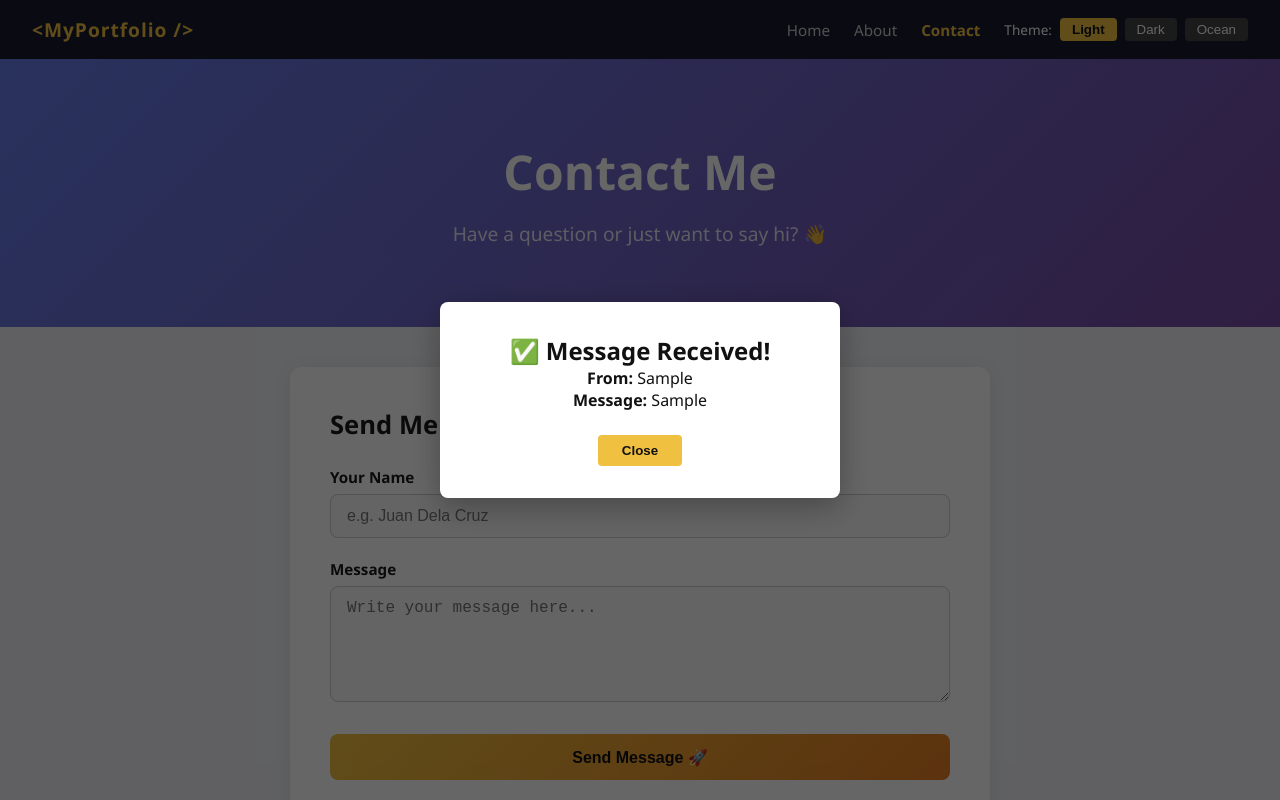
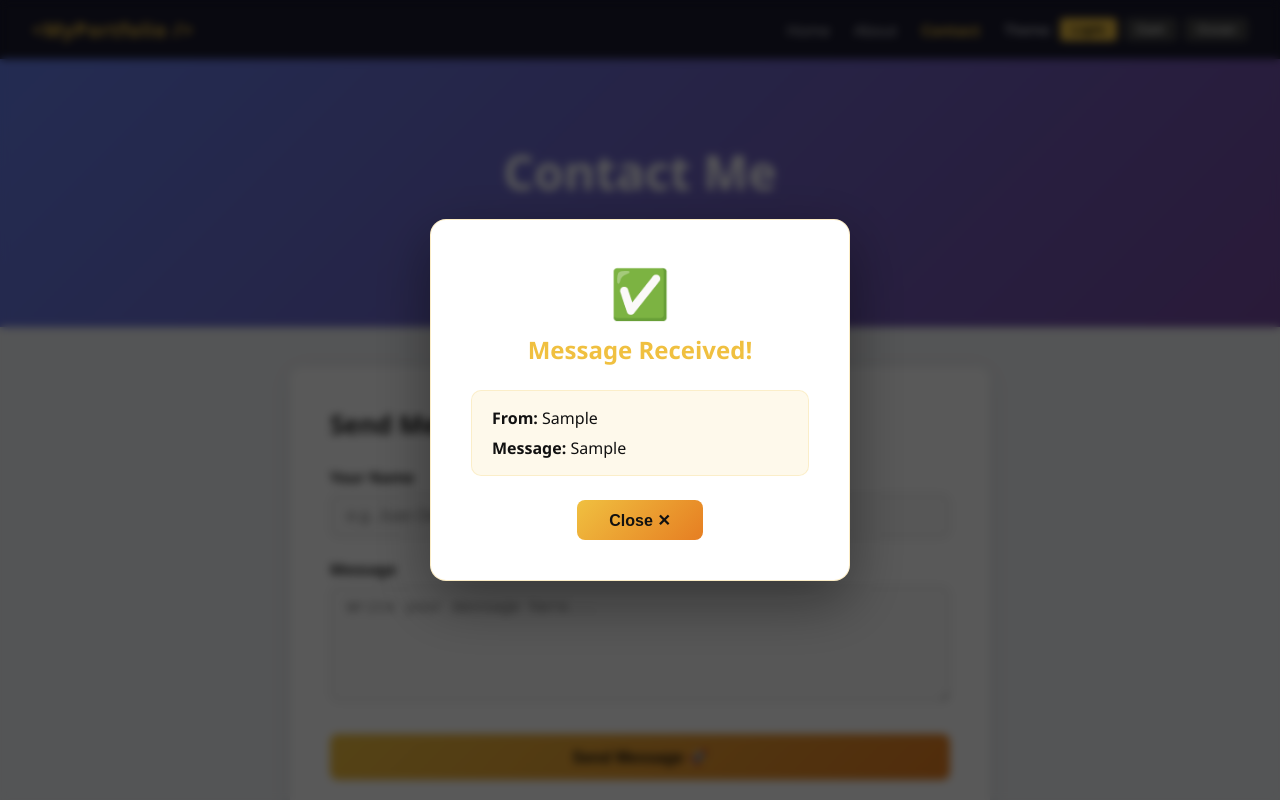
Before and after one commit to HansVilladiego/Finals_Assignment, a React (Vite) app: page /contact in a window 1280 px wide. Both pictures are taken after typing "Sample", "Sample" into the empty fields and a click on the button "Send Message 🚀". Shown: the top 800 px of the page. Built offline with nearby package versions, Linux system fonts and the light colour scheme.

Commit message:
visual overhaul - polished theme

```diff
--- a/src/components/SubmissionModal.tsx
+++ b/src/components/SubmissionModal.tsx
@@ -9,48 +9,58 @@ type Props = {
 export default function SubmissionModal({ sender, message, onClose }: Props) {
   const { theme } = useTheme();
 
-  const modalStyle: React.CSSProperties = {
-    position: "fixed",
-    top: 0, left: 0,
-    width: "100vw", height: "100vh",
-    background: "rgba(0,0,0,0.6)",
-    display: "flex",
-    alignItems: "center",
-    justifyContent: "center",
-    zIndex: 1000,
-  };
-
-  const boxStyle: React.CSSProperties = {
-    background: theme === "dark" ? "#1a1a2e" : theme === "ocean" ? "#0a3d62" : "#ffffff",
-    color: theme === "light" ? "#111" : "#fff",
-    padding: "2rem",
-    borderRadius: "8px",
-    maxWidth: "400px",
-    width: "90%",
-    textAlign: "center",
-    boxShadow: "0 8px 32px rgba(0,0,0,0.3)",
-  };
+  const boxBg = theme === "dark" ? "#1a1a2e" : theme === "ocean" ? "#0d3060" : "#ffffff";
+  const textColor = theme === "light" ? "#111" : "#fff";
 
   return (
-    <div style={modalStyle}>
-      <div style={boxStyle}>
-        <h2>✅ Message Received!</h2>
-        <p><strong>From:</strong> {sender}</p>
-        <p><strong>Message:</strong> {message}</p>
+    <div style={{
+      position: "fixed", top: 0, left: 0,
+      width: "100vw", height: "100vh",
+      background: "rgba(0,0,0,0.65)",
+      display: "flex", alignItems: "center", justifyContent: "center",
+      zIndex: 1000,
+      backdropFilter: "blur(4px)",
+    }}>
+      <div style={{
+        background: boxBg,
+        color: textColor,
+        padding: "2.5rem",
+        borderRadius: "16px",
+        maxWidth: "420px",
+        width: "90%",
+        textAlign: "center",
+        boxShadow: "0 20px 60px rgba(0,0,0,0.4)",
+        border: "1px solid rgba(240,192,64,0.3)",
+      }}>
+        <div style={{ fontSize: "3rem", marginBottom: "0.5rem" }}>✅</div>
+        <h2 style={{ fontSize: "1.5rem", marginBottom: "1.5rem", color: "#f0c040" }}>Message Received!</h2>
+
+        <div style={{
+          background: "rgba(240,192,64,0.1)",
+          border: "1px solid rgba(240,192,64,0.2)",
+          borderRadius: "10px",
+          padding: "1rem 1.25rem",
+          marginBottom: "1.5rem",
+          textAlign: "left",
+        }}>
+          <p style={{ marginBottom: "0.5rem" }}><strong>From:</strong> {sender}</p>
+          <p><strong>Message:</strong> {message}</p>
+        </div>
+
         <button
           onClick={onClose}
           style={{
-            marginTop: "1.5rem",
-            padding: "0.5rem 1.5rem",
-            background: "#f0c040",
+            padding: "0.65rem 2rem",
+            background: "linear-gradient(135deg, #f0c040, #e67e22)",
             color: "#111",
             border: "none",
-            borderRadius: "4px",
+            borderRadius: "8px",
             cursor: "pointer",
-            fontWeight: "bold",
+            fontWeight: 700,
+            fontSize: "1rem",
           }}
         >
-          Close
+          Close ✕
         </button>
       </div>
     </div>
--- a/src/pages/NotFound.tsx
+++ b/src/pages/NotFound.tsx
@@ -2,10 +2,26 @@ import { Link } from "react-router-dom";
 
 export default function NotFound() {
   return (
-    <div style={{ textAlign: "center", padding: "4rem" }}>
-      <h1>404 - Page Not Found</h1>
-      <p>The page you're looking for doesn't exist.</p>
-      <Link to="/">← Go back Home</Link>
+    <div style={{ textAlign: "center", padding: "6rem 2rem", flex: 1 }}>
+      <h1 style={{ fontSize: "6rem", fontWeight: 800, color: "#f0c040", lineHeight: 1 }}>404</h1>
+      <h2 style={{ fontSize: "1.8rem", marginBottom: "1rem" }}>Page Not Found</h2>
+      <p style={{ opacity: 0.7, marginBottom: "2rem", fontSize: "1.1rem" }}>
+        Oops! The page you're looking for doesn't exist.
+      </p>
+      <Link
+        to="/"
+        style={{
+          padding: "0.75rem 2rem",
+          background: "linear-gradient(135deg, #f0c040, #e67e22)",
+          color: "#111",
+          fontWeight: 700,
+          borderRadius: "8px",
+          textDecoration: "none",
+          fontSize: "1rem",
+        }}
+      >
+        ← Back to Home
+      </Link>
     </div>
   );
 }
```
